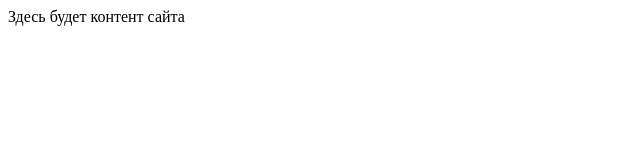
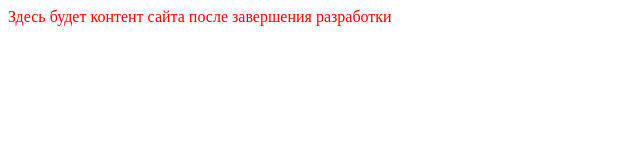
Before and after one commit to SergeyLebidko/wilix_task_1, a plain HTML site: page index.html in a window 1280 px wide. Shown: the whole page, without its empty margins (0-640 px from the left). Drawn offline with Linux system fonts and the light colour scheme.

Commit message:
Добавлена первая таблица стилей

```diff
--- /dev/null
+++ b/css/reset.css
@@ -0,0 +1,3 @@
+#root {
+    color: red;
+}
--- a/index.html
+++ b/index.html
@@ -1,13 +1,17 @@
 <!DOCTYPE html>
 <html lang="ru">
-  <head>
+
+<head>
     <meta charset="utf-8" />
     <meta name="viewport" content="width=device-width, initial-scale=1" />
     <title>Wilix Task 1</title>
-  </head>
-  <body>
+    <link rel="stylesheet" href="css/reset.css" />
+</head>
+
+<body>
     <div id="root">
-        Здесь будет контент сайта
+        Здесь будет контент сайта после завершения разработки
     </div>
-  </body>
+</body>
+
 </html>
```
